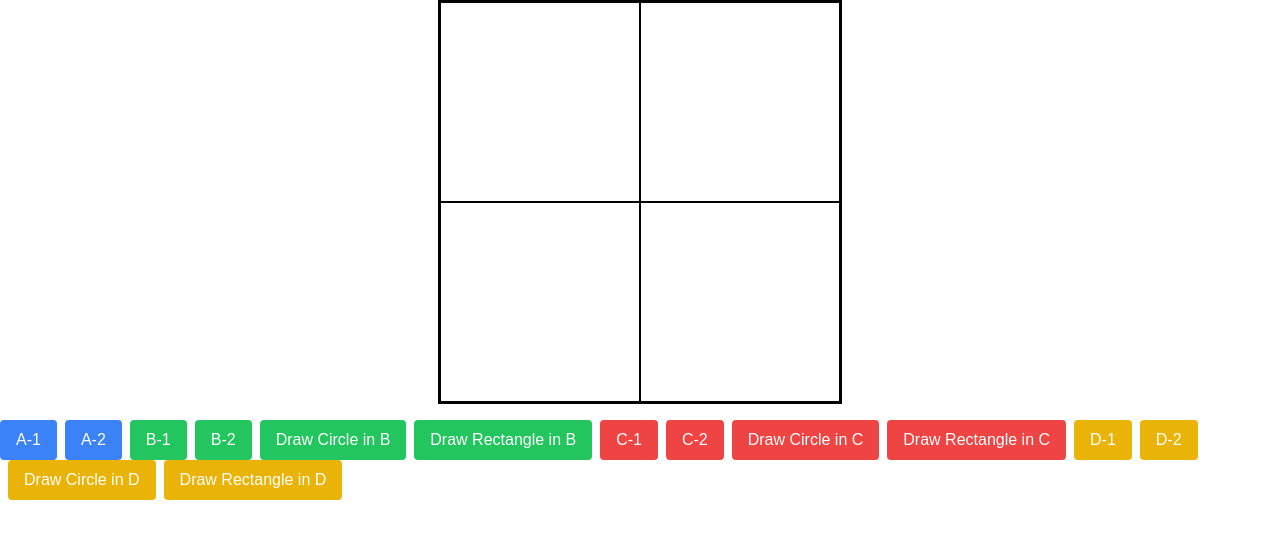
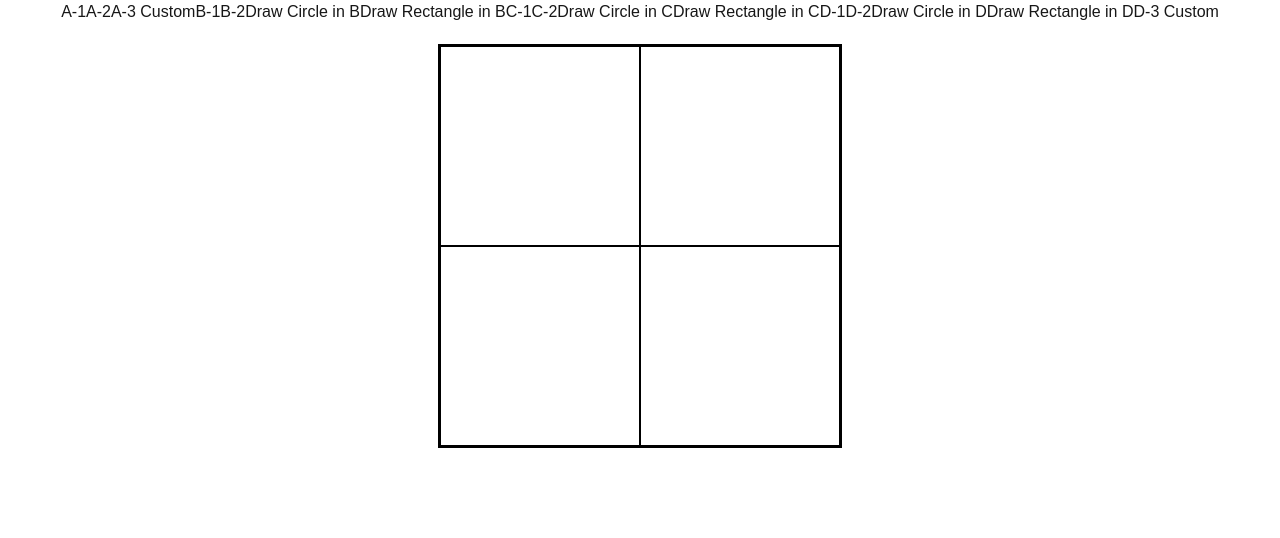
Before and after one commit to shicchi-7913/BaseBallScoreQuiz, a Next.js app: page /sample in a window 1280 px wide. Shown: the top 538 px of the page. Built offline with nearby package versions, Linux system fonts and the light colour scheme.

Commit message:
strike の表示

```diff
--- a/app/sample/page.tsx
+++ b/app/sample/page.tsx
@@ -5,30 +5,61 @@ import { useRef, useState, useEffect } from 'react'
 const CanvasComponent = () => {
   const canvasRef = useRef<HTMLCanvasElement>(null)
   const [content, setContent] = useState({
-    A: [] as string[],
-    B: { text: '', drawShape: null as 'circle' | 'rectangle' | null },
-    C: { text: '', drawShape: null as 'circle' | 'rectangle' | null },
-    D: { text: '', drawShape: null as 'circle' | 'rectangle' | null },
+    A: [] as Array<{ type: 'text' | 'custom'; value: string }>,
+    B: {
+      text: '',
+      drawShape: null as 'circle' | 'rectangle' | null,
+      custom: false,
+    },
+    C: {
+      text: '',
+      drawShape: null as 'circle' | 'rectangle' | null,
+      custom: false,
+    },
+    D: {
+      text: '',
+      drawShape: null as 'circle' | 'rectangle' | null,
+      custom: false,
+    },
   })
 
   const handleButtonClick = (
     section: 'A' | 'B' | 'C' | 'D',
-    action: 'text' | 'shape',
+    action: 'text' | 'shape' | 'custom',
     value?: string | 'circle' | 'rectangle'
   ) => {
     setContent((prev) => {
       if (section === 'A') {
+        if (action === 'custom') {
+          return {
+            ...prev,
+            A: [...prev.A, { type: 'custom', value: '' }],
+          }
+        } else {
+          return {
+            ...prev,
+            A: [...prev.A, { type: 'text', value: value as string }],
+          }
+        }
+      } else if (section === 'D' && action === 'custom') {
         return {
           ...prev,
-          A: [...prev.A, value as string],
+          D: {
+            text: '',
+            drawShape: null,
+            custom: true,
+          },
         }
       } else {
         return {
           ...prev,
           [section]: {
-            text: action === 'text' ? (value as string) : '',
+            text: action === 'text' ? (value as string) : prev[section].text,
             drawShape:
-              action === 'shape' ? (value as 'circle' | 'rectangle') : null,
+              action === 'shape'
+                ? (value as 'circle' | 'rectangle')
+                : prev[section].drawShape,
+            custom: false,
           },
         }
       }
@@ -61,11 +92,20 @@ const CanvasComponent = () => {
           canvas.height / 2
         ) // Section D
 
-        // Draw content
-        ctx.fillStyle = 'black'
-        ctx.font = '20px Arial'
-        content.A.forEach((text, index) => {
-          ctx.fillText(text, 20, 50 + index * 30)
+        // Draw content for Section A
+        content.A.forEach((item, index) => {
+          if (item.type === 'text') {
+            ctx.fillStyle = 'black'
+            ctx.font = '20px Arial'
+            ctx.fillText(item.value, 20, 50 + index * 30)
+          } else if (item.type === 'custom') {
+            ctx.beginPath()
+            ctx.moveTo(20, 20 + index * 30)
+            ctx.lineTo(30, 30 + index * 30)
+            ctx.moveTo(30, 20 + index * 30)
+            ctx.lineTo(20, 30 + index * 30)
+            ctx.stroke()
+          }
         })
 
         // Draw shapes or text for sections B, C, D
@@ -78,7 +118,9 @@ const CanvasComponent = () => {
 
           if (secContent.text) {
             ctx.fillText(secContent.text, xOffset + 20, yOffset + 50)
-          } else if (secContent.drawShape === 'circle') {
+          }
+
+          if (secContent.drawShape === 'circle') {
             ctx.beginPath()
             ctx.arc(
               xOffset + canvas.width / 4,
@@ -95,6 +137,14 @@ const CanvasComponent = () => {
               60,
               40
             )
+          } else if (secContent.custom) {
+            // Draw custom content for D-3
+            ctx.beginPath()
+            ctx.moveTo(xOffset + 20, yOffset + 20)
+            ctx.lineTo(xOffset + 30, yOffset + 30)
+            ctx.moveTo(xOffset + 30, yOffset + 20)
+            ctx.lineTo(xOffset + 20, yOffset + 30)
+            ctx.stroke()
           }
         })
       }
@@ -102,107 +152,73 @@ const CanvasComponent = () => {
   }, [content])
 
   return (
-    <div className="flex flex-col items-center">
+    <div
+      style={{ display: 'flex', flexDirection: 'column', alignItems: 'center' }}
+    >
+      <div style={{ marginBottom: '20px' }}>
+        {/* Buttons for Section A */}
+        <button onClick={() => handleButtonClick('A', 'text', 'A-1')}>
+          A-1
+        </button>
+        <button onClick={() => handleButtonClick('A', 'text', 'A-2')}>
+          A-2
+        </button>
+        <button onClick={() => handleButtonClick('A', 'custom')}>
+          A-3 Custom
+        </button>
+
+        {/* Buttons for Section B */}
+        <button onClick={() => handleButtonClick('B', 'text', 'B-1')}>
+          B-1
+        </button>
+        <button onClick={() => handleButtonClick('B', 'text', 'B-2')}>
+          B-2
+        </button>
+        <button onClick={() => handleButtonClick('B', 'shape', 'circle')}>
+          Draw Circle in B
+        </button>
+        <button onClick={() => handleButtonClick('B', 'shape', 'rectangle')}>
+          Draw Rectangle in B
+        </button>
+
+        {/* Buttons for Section C */}
+        <button onClick={() => handleButtonClick('C', 'text', 'C-1')}>
+          C-1
+        </button>
+        <button onClick={() => handleButtonClick('C', 'text', 'C-2')}>
+          C-2
+        </button>
+        <button onClick={() => handleButtonClick('C', 'shape', 'circle')}>
+          Draw Circle in C
+        </button>
+        <button onClick={() => handleButtonClick('C', 'shape', 'rectangle')}>
+          Draw Rectangle in C
+        </button>
+
+        {/* Buttons for Section D */}
+        <button onClick={() => handleButtonClick('D', 'text', 'D-1')}>
+          D-1
+        </button>
+        <button onClick={() => handleButtonClick('D', 'text', 'D-2')}>
+          D-2
+        </button>
+        <button onClick={() => handleButtonClick('D', 'shape', 'circle')}>
+          Draw Circle in D
+        </button>
+        <button onClick={() => handleButtonClick('D', 'shape', 'rectangle')}>
+          Draw Rectangle in D
+        </button>
+        <button onClick={() => handleButtonClick('D', 'custom')}>
+          D-3 Custom
+        </button>
+      </div>
+
       <canvas
         ref={canvasRef}
         width={400}
         height={400}
-        className="border-2 border-black mb-4"
+        style={{ border: '2px solid black' }}
       ></canvas>
-
-      <div className="mb-4 space-x-2">
-        {/* Buttons for Section A */}
-        <button
-          onClick={() => handleButtonClick('A', 'text', 'A-1')}
-          className="px-4 py-2 bg-blue-500 text-white rounded hover:bg-blue-700"
-        >
-          A-1
-        </button>
-        <button
-          onClick={() => handleButtonClick('A', 'text', 'A-2')}
-          className="px-4 py-2 bg-blue-500 text-white rounded hover:bg-blue-700"
-        >
-          A-2
-        </button>
-
-        {/* Buttons for Section B */}
-        <button
-          onClick={() => handleButtonClick('B', 'text', 'B-1')}
-          className="px-4 py-2 bg-green-500 text-white rounded hover:bg-green-700"
-        >
-          B-1
-        </button>
-        <button
-          onClick={() => handleButtonClick('B', 'text', 'B-2')}
-          className="px-4 py-2 bg-green-500 text-white rounded hover:bg-green-700"
-        >
-          B-2
-        </button>
-        <button
-          onClick={() => handleButtonClick('B', 'shape', 'circle')}
-          className="px-4 py-2 bg-green-500 text-white rounded hover:bg-green-700"
-        >
-          Draw Circle in B
-        </button>
-        <button
-          onClick={() => handleButtonClick('B', 'shape', 'rectangle')}
-          className="px-4 py-2 bg-green-500 text-white rounded hover:bg-green-700"
-        >
-          Draw Rectangle in B
-        </button>
-
-        {/* Buttons for Section C */}
-        <button
-          onClick={() => handleButtonClick('C', 'text', 'C-1')}
-          className="px-4 py-2 bg-red-500 text-white rounded hover:bg-red-700"
-        >
-          C-1
-        </button>
-        <button
-          onClick={() => handleButtonClick('C', 'text', 'C-2')}
-          className="px-4 py-2 bg-red-500 text-white rounded hover:bg-red-700"
-        >
-          C-2
-        </button>
-        <button
-          onClick={() => handleButtonClick('C', 'shape', 'circle')}
-          className="px-4 py-2 bg-red-500 text-white rounded hover:bg-red-700"
-        >
-          Draw Circle in C
-        </button>
-        <button
-          onClick={() => handleButtonClick('C', 'shape', 'rectangle')}
-          className="px-4 py-2 bg-red-500 text-white rounded hover:bg-red-700"
-        >
-          Draw Rectangle in C
-        </button>
-
-        {/* Buttons for Section D */}
-        <button
-          onClick={() => handleButtonClick('D', 'text', 'D-1')}
-          className="px-4 py-2 bg-yellow-500 text-white rounded hover:bg-yellow-700"
-        >
-          D-1
-        </button>
-        <button
-          onClick={() => handleButtonClick('D', 'text', 'D-2')}
-          className="px-4 py-2 bg-yellow-500 text-white rounded hover:bg-yellow-700"
-        >
-          D-2
-        </button>
-        <button
-          onClick={() => handleButtonClick('D', 'shape', 'circle')}
-          className="px-4 py-2 bg-yellow-500 text-white rounded hover:bg-yellow-700"
-        >
-          Draw Circle in D
-        </button>
-        <button
-          onClick={() => handleButtonClick('D', 'shape', 'rectangle')}
-          className="px-4 py-2 bg-yellow-500 text-white rounded hover:bg-yellow-700"
-        >
-          Draw Rectangle in D
-        </button>
-      </div>
     </div>
   )
 }
--- a/components/ScoreBook/BallCount/Strike.tsx
+++ /dev/null
@@ -1,27 +0,0 @@
-import { useEffect, useRef } from 'react'
-
-import { BallCountSize } from '@/const/CanvasSizes'
-
-export const Strike = () => {
-  const canvasRef = useRef<HTMLCanvasElement | null>(null)
-
-  useEffect(() => {
-    const canvas = canvasRef.current
-    if (!canvas) return
-    const ctx = canvas.getContext('2d')
-    if (!ctx) return
-    ctx.clearRect(0, 0, canvas.width, canvas.height)
-
-    // バツ印を描画
-    ctx.beginPath()
-    ctx.moveTo(20, 20)
-    ctx.lineTo(30, 30)
-    ctx.moveTo(30, 20)
-    ctx.lineTo(20, 30)
-    ctx.stroke()
-  }, [])
-
-  return (
-    <canvas width={BallCountSize.width} height={BallCountSize.height}></canvas>
-  )
-}
--- a/components/ScoreBook/MergedCanvas.tsx
+++ b/components/ScoreBook/MergedCanvas.tsx
@@ -67,9 +67,13 @@ export const MergedCanvas = () => {
     // --- ここまで スコアブックセル ---
 
     // --- ここから BallCount ---
-    content.ballCount.forEach((text, index) => {
-      ctx.font = '20px Arial'
-      ctx.fillText(text, 5, 20 + index * 20)
+    content.ballCount.forEach((_, index) => {
+      ctx.beginPath()
+      ctx.moveTo(10, 10 + index * 15)
+      ctx.lineTo(20, 20 + index * 15)
+      ctx.moveTo(20, 10 + index * 15)
+      ctx.lineTo(10, 20 + index * 15)
+      ctx.stroke()
     })
     // --- ここまで BallCount ---
   }, [content])
@@ -80,10 +84,10 @@ export const MergedCanvas = () => {
         ref={canvasRef}
         width={190}
         height={160}
-        className="border-2 border-black mb-4"
+        className="border-2 border-black"
       ></canvas>
 
-      <div className="mb-4 space-x-2">
+      <div className="mt-4 space-x-2">
         <button
           className="px-4 py-2 bg-blue-500 text-white rounded hover:bg-blue-700"
           onClick={() => handleButtonClick('BallCount', 'x')}
```
